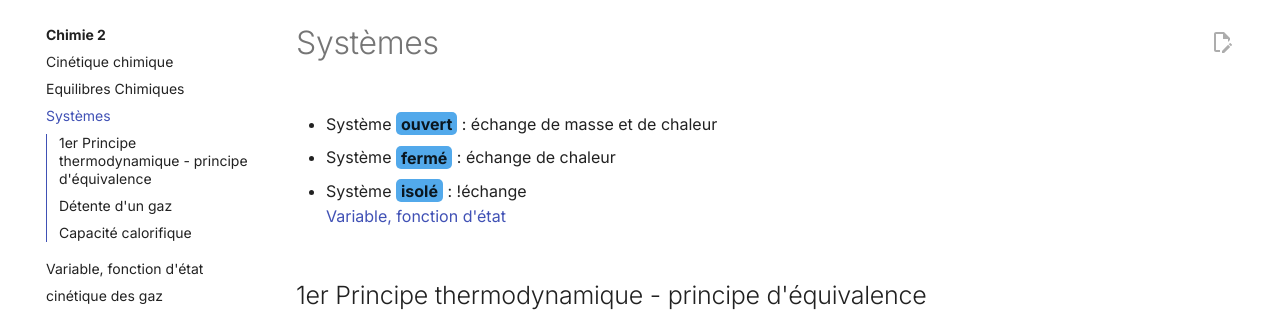
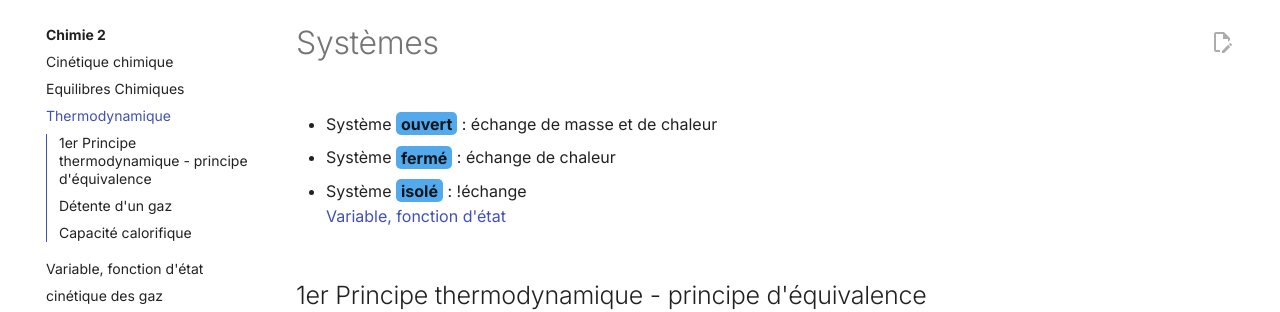
Before and after one commit to Aymco/public-obsidian, an MkDocs documentation site: the page built from docs/Chimie 2/Thermodynamique.md, in a window 1280 px wide. Shown: the part 124-436 px from the top of the page. Built offline with MkDocs 1.6.1 and Material for MkDocs 9.7.7, drawn with Linux system fonts in a browser that asks for light colours; comment, search, counter and statistics services are not loaded.

Commit message:
PUSH NOTE : Thermodynamique.md

```diff
--- a/docs/Chimie 2/Thermodynamique.md
+++ b/docs/Chimie 2/Thermodynamique.md
@@ -4,7 +4,8 @@ category: Chimie 2
 tags:
   - matière
 created: 2023-11-02
-updated: 2024-01-03
+updated: 2024-01-06
+title: Thermodynamique
 ---
 
 # Systèmes
```
